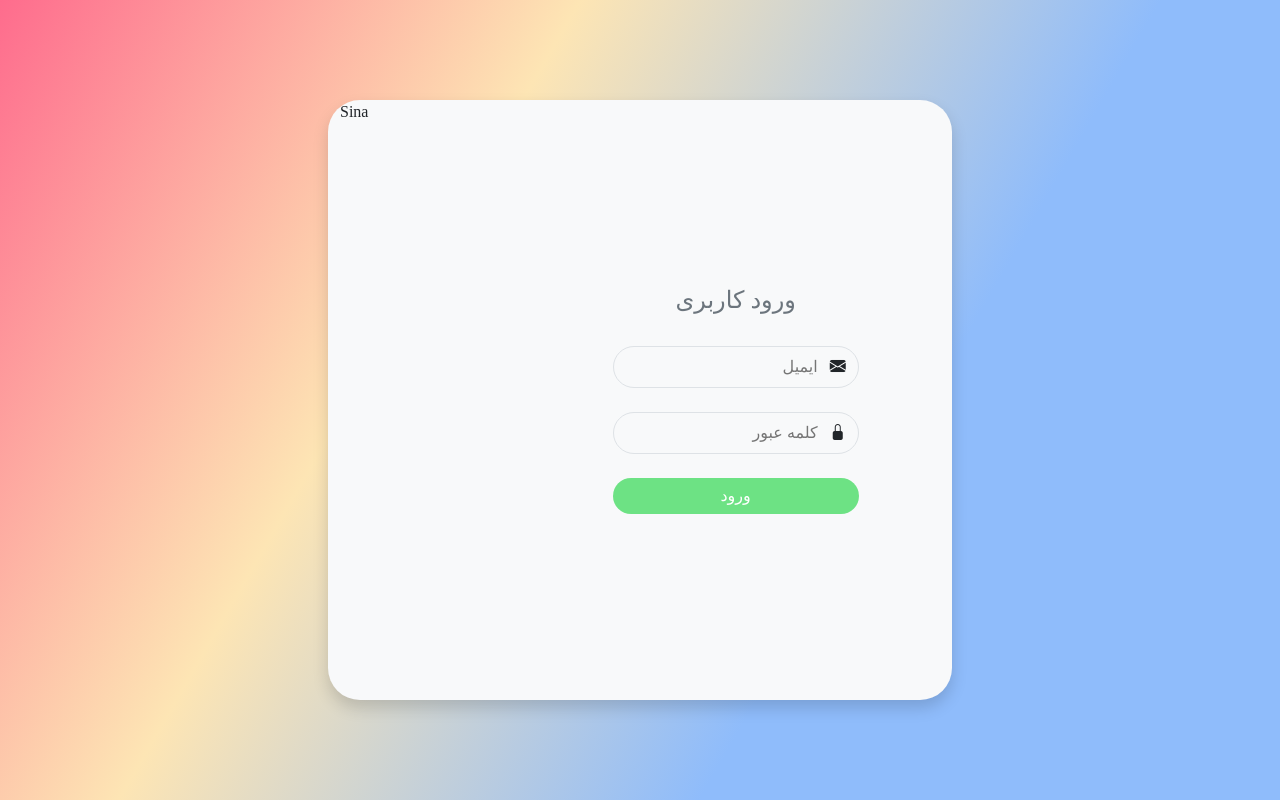
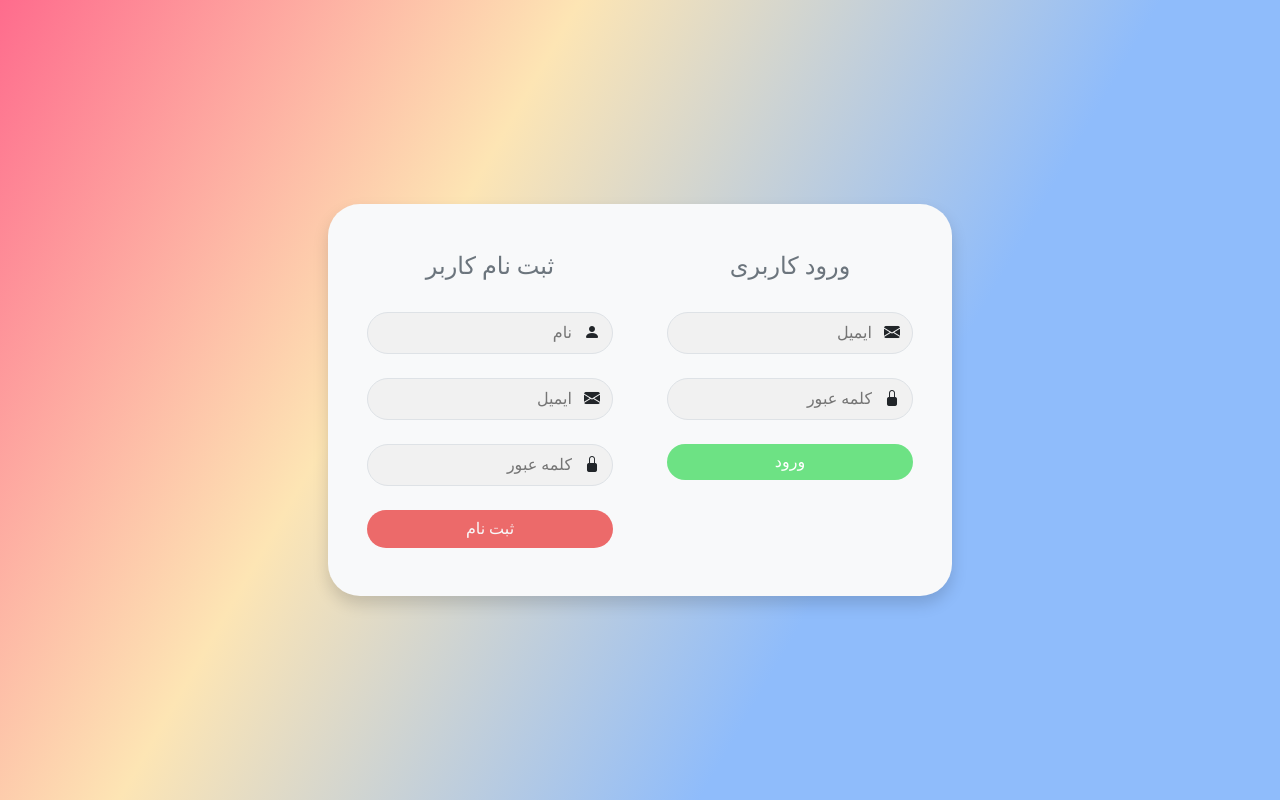
Before and after one commit to SinaKamrava-KMR/CW10_Login_page, a website: page src/index.html in a window 1280 px wide. Drawn offline with nearby package versions, Linux system fonts and the light colour scheme.

Commit message:
feat: Add Sign-up part

```diff
--- a/src/index.html
+++ b/src/index.html
@@ -20,16 +20,65 @@
     class="background-gradient w-100 h-100 d-flex justify-content-center align-items-center px-3"
   >
     <div
-      class="container d-flex w-50 justify-content-between overflow-hidden bg-light rounded-5 shadow h-75"
+      class="container d-flex w-50 py-5 justify-content-between overflow-hidden bg-light rounded-5 shadow "
     >
-      <section class="flex-fill">Sina</section>
+    <section
+    class="flex-fill d-flex justify-content-center align-items-start gap"
+  >
+    <div class="d-flex flex-column gap-4">
+      <p class="h4 text-secondary text-center">ثبت نام کاربر</p>
+      <div class="rounded-5 border py-2 px-1 background-input">
+        <input
+          type="text"
+          name=""
+          id=""
+          placeholder="نام"
+          class="login-input border-0 bg-transparent"
+          dir="rtl"
+        />
+        <span class="mx-2">
+          <i class="bi bi-person-fill"></i>
+        </span>
+      </div>
+      <div class="background-input rounded-5 border py-2 px-1">
+        <input
+          type="email"
+          name=""
+          id=""
+          placeholder="ایمیل"
+          class="login-input border-0 bg-transparent"
+          dir="rtl"
+        />
+        <span class="mx-2">
+          <i class="bi bi-envelope-fill"></i>
+        </span>
+      </div>
 
+      <!-- <input type="password" name="" id="" placeholder="کلمه عبور" /> -->
+
+      <div class="background-input rounded-5 border py-2 px-1">
+        <input
+          type="email"
+          name=""
+          id=""
+          placeholder="کلمه عبور"
+          class="login-input border-0 bg-transparent"
+          dir="rtl"
+        />
+        <span class="mx-2">
+          <i class="bi bi-lock-fill"></i>
+        </span>
+      </div>
+      <button type="button" class="btn btn-signUp text-light rounded-5">ثبت نام</button>
+    </div>
+  </section>
+<!-- ======================================================================================== -->
       <section
-        class="flex-fill d-flex justify-content-center align-items-center gap"
+        class="flex-fill d-flex justify-content-center align-items-start gap"
       >
-        <div class="d-flex flex-column gap-4">
+        <div class=" d-flex flex-column gap-4">
           <p class="h4 text-secondary text-center">ورود کاربری</p>
-          <div class="rounded-5 border py-2 px-1">
+          <div class=" background-input rounded-5 border py-2 px-1">
             <input
               type="email"
               name=""
@@ -45,7 +94,7 @@
 
           <!-- <input type="password" name="" id="" placeholder="کلمه عبور" /> -->
 
-          <div class="rounded-5 border py-2 px-1">
+          <div class="background-input rounded-5 border py-2 px-1">
             <input
               type="email"
               name=""
--- a/src/style.css
+++ b/src/style.css
@@ -35,11 +35,35 @@ body {
 }
 
 .btn-success {
+  color: white;
   background-color: #6de284;
   border: 0;
 }
+.btn-success:hover {
 
+  background-color: #42c25c;
+
+}
+
+
+
+
+
+.btn-signUp{
+
+
+  background-color: #ec6a6a;
+}
+
+.btn-signUp:hover{
+
+  background-color: #ee5252;
+}
+.background-input{
+  background-color: rgba(238, 238, 238, 0.705);
+}
 .login-input {
   text-align: right;
   outline: 0;
+
 }
```
